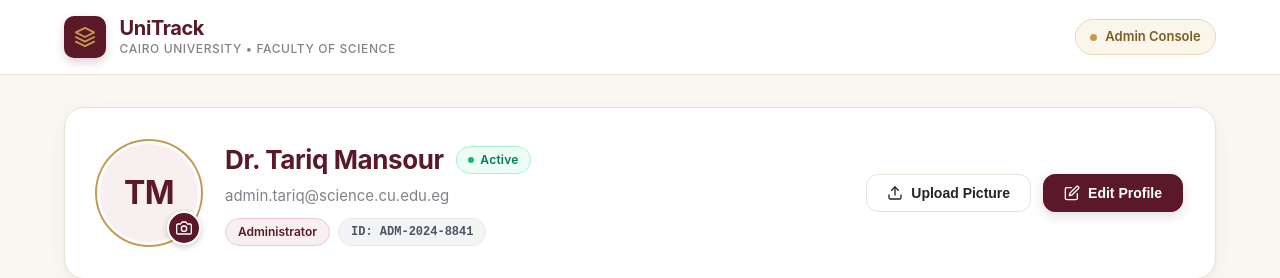
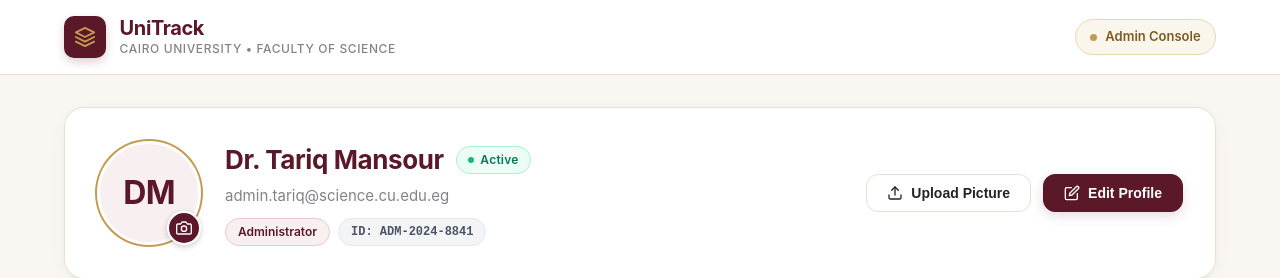
Before and after one commit to AbdooMoo/CS309---Project, a React (Vite) app: page /admin in a window 1280 px wide. Shown: the top 278 px of the page. Built offline with nearby package versions, Linux system fonts and the light colour scheme; a web font is replaced by a local one.

Commit message:
fix(admin-profile): generate dynamic avatar initials

```diff
--- a/src/pages/admin/AdminProfile.jsx
+++ b/src/pages/admin/AdminProfile.jsx
@@ -15,6 +15,14 @@ const INITIAL_PROFILE = {
   accessScope: 'Full System Access (Course Sessions, Attendance Logs, System Audit)',
   profilePicture: ''
 };
+
+function getInitials(name) {
+  if (!name || typeof name !== 'string') return 'A';
+  const parts = name.trim().split(/\s+/).filter(Boolean);
+  if (parts.length === 0) return 'A';
+  if (parts.length === 1) return parts[0].charAt(0).toUpperCase();
+  return (parts[0].charAt(0) + parts[parts.length - 1].charAt(0)).toUpperCase();
+}
 
 export default function AdminProfile() {
   const [profile, setProfile] = useState(INITIAL_PROFILE);
@@ -316,7 +324,7 @@ export default function AdminProfile() {
                   <img src={profile.profilePicture} alt={profile.fullName} className="profile-avatar-img" />
                 ) : (
                   <div className="profile-avatar-fallback">
-                    <span>TM</span>
+                    <span>{getInitials(profile.fullName)}</span>
                   </div>
                 )}
               </div>
```
